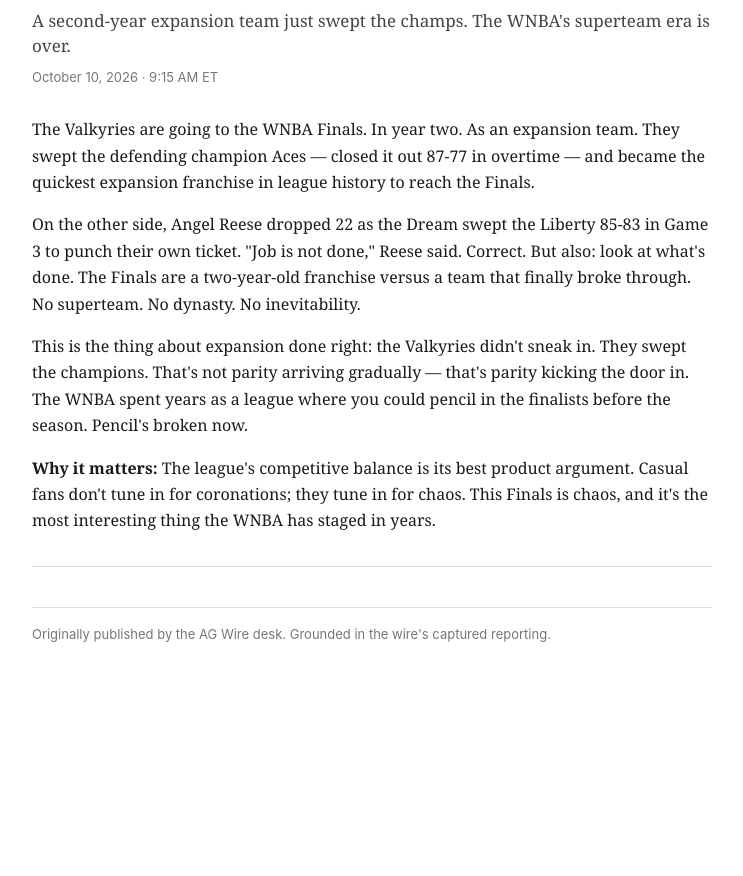
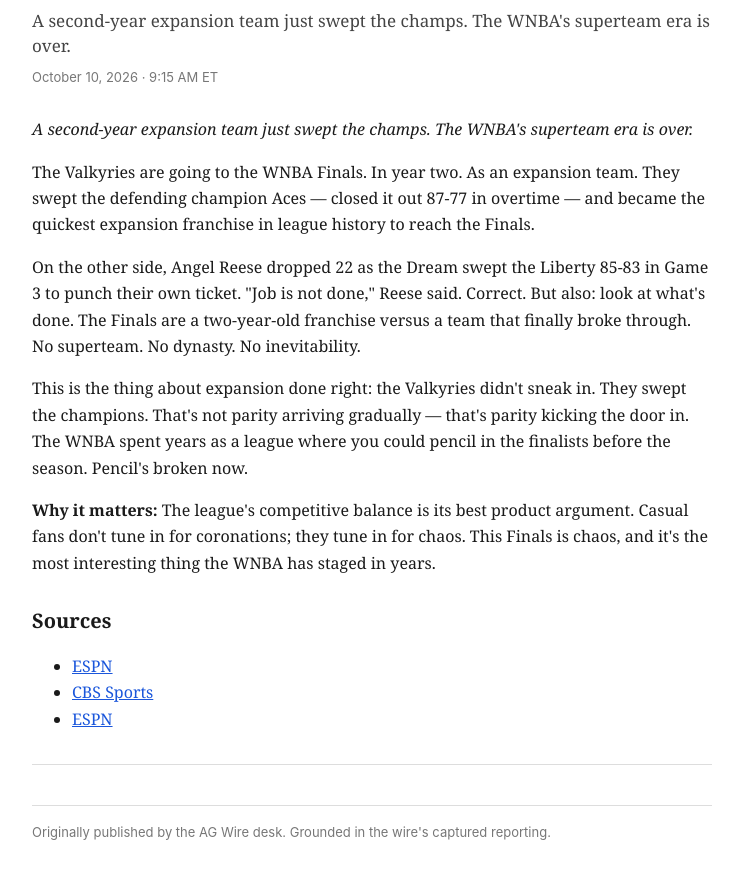
Before and after one commit to arg1499/ag-wire, a plain HTML site: page originals/wnba-finals-upset.html in a window 1280 px wide. Shown: the part 104-980 px from the top of the page, without its empty margins (268-1011 px from the left). Before the commit the page ends 800 px from the top, so only its background shows below. Drawn offline with Linux system fonts and the light colour scheme.

Commit message:
originals: wnba-finals-upset.html

```diff
--- a/originals/wnba-finals-upset.html
+++ b/originals/wnba-finals-upset.html
@@ -23,10 +23,17 @@
 <h1>The Finals nobody drew up</h1>
 <p class="deck">A second-year expansion team just swept the champs. The WNBA&#x27;s superteam era is over.</p>
 <p class="dateline">October 10, 2026 · 9:15 AM ET</p>
+<p><em>A second-year expansion team just swept the champs. The WNBA&#x27;s superteam era is over.</em></p>
 <p>The Valkyries are going to the WNBA Finals. In year two. As an expansion team. They swept the defending champion Aces — closed it out 87-77 in overtime — and became the quickest expansion franchise in league history to reach the Finals.</p>
 <p>On the other side, Angel Reese dropped 22 as the Dream swept the Liberty 85-83 in Game 3 to punch their own ticket. &quot;Job is not done,&quot; Reese said. Correct. But also: look at what&#x27;s done. The Finals are a two-year-old franchise versus a team that finally broke through. No superteam. No dynasty. No inevitability.</p>
 <p>This is the thing about expansion done right: the Valkyries didn&#x27;t sneak in. They swept the champions. That&#x27;s not parity arriving gradually — that&#x27;s parity kicking the door in. The WNBA spent years as a league where you could pencil in the finalists before the season. Pencil&#x27;s broken now.</p>
 <p><strong>Why it matters:</strong> The league&#x27;s competitive balance is its best product argument. Casual fans don&#x27;t tune in for coronations; they tune in for chaos. This Finals is chaos, and it&#x27;s the most interesting thing the WNBA has staged in years.</p>
+<h2>Sources</h2>
+<ul>
+<li><a href="https://www.espn.com/wnba/story/_/id/50144607/valkyries-dethrone-aces-ot-make-wnba-finals-second-year-franchise">ESPN</a></li>
+<li><a href="https://www.cbssports.com/wnba/news/golden-state-valkyries-reach-wnba-finals-second-year-unprecedented-run/">CBS Sports</a></li>
+<li><a href="https://www.espn.com/wnba/story/_/id/50143905/dream-sweep-liberty-earn-first-wnba-finals-berth-2013">ESPN</a></li>
+</ul>
 <hr>
 <footer>Originally published by the AG Wire desk. Grounded in the wire's captured reporting.</footer>
 </body>
```
